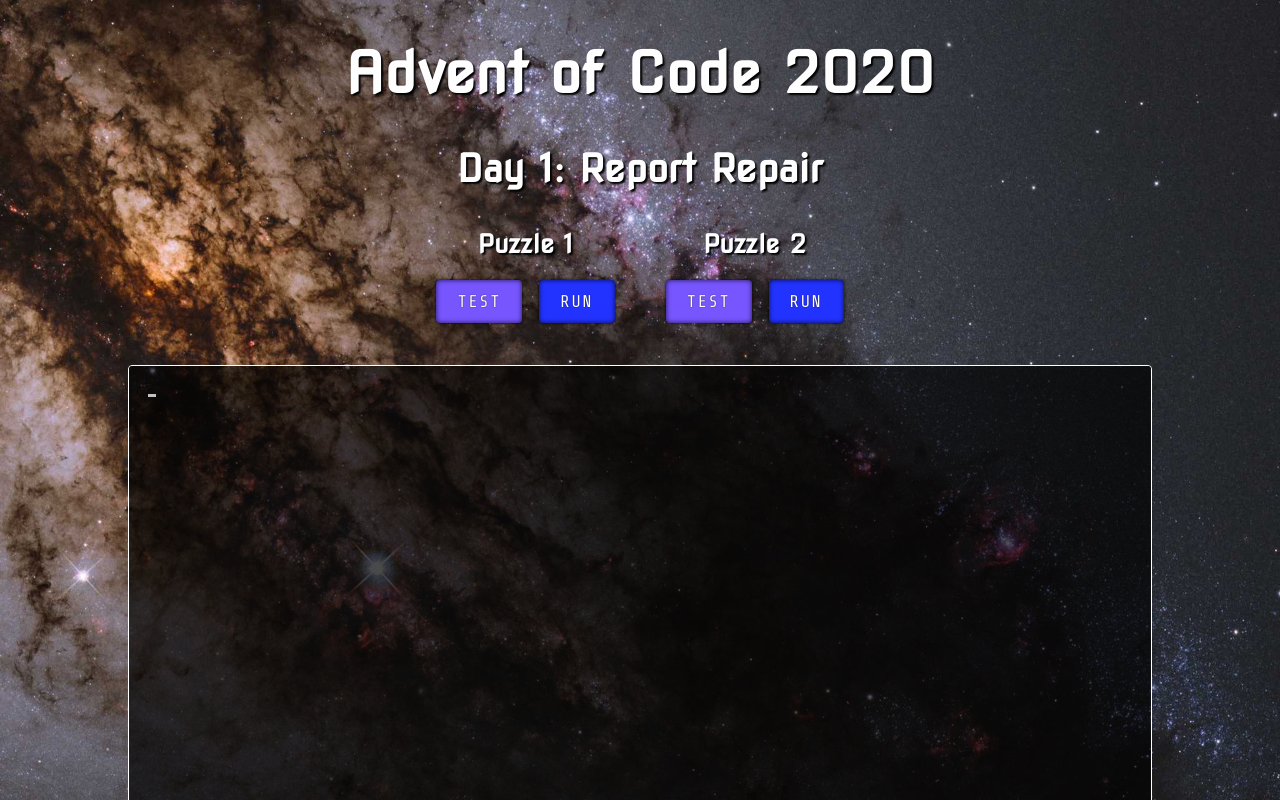
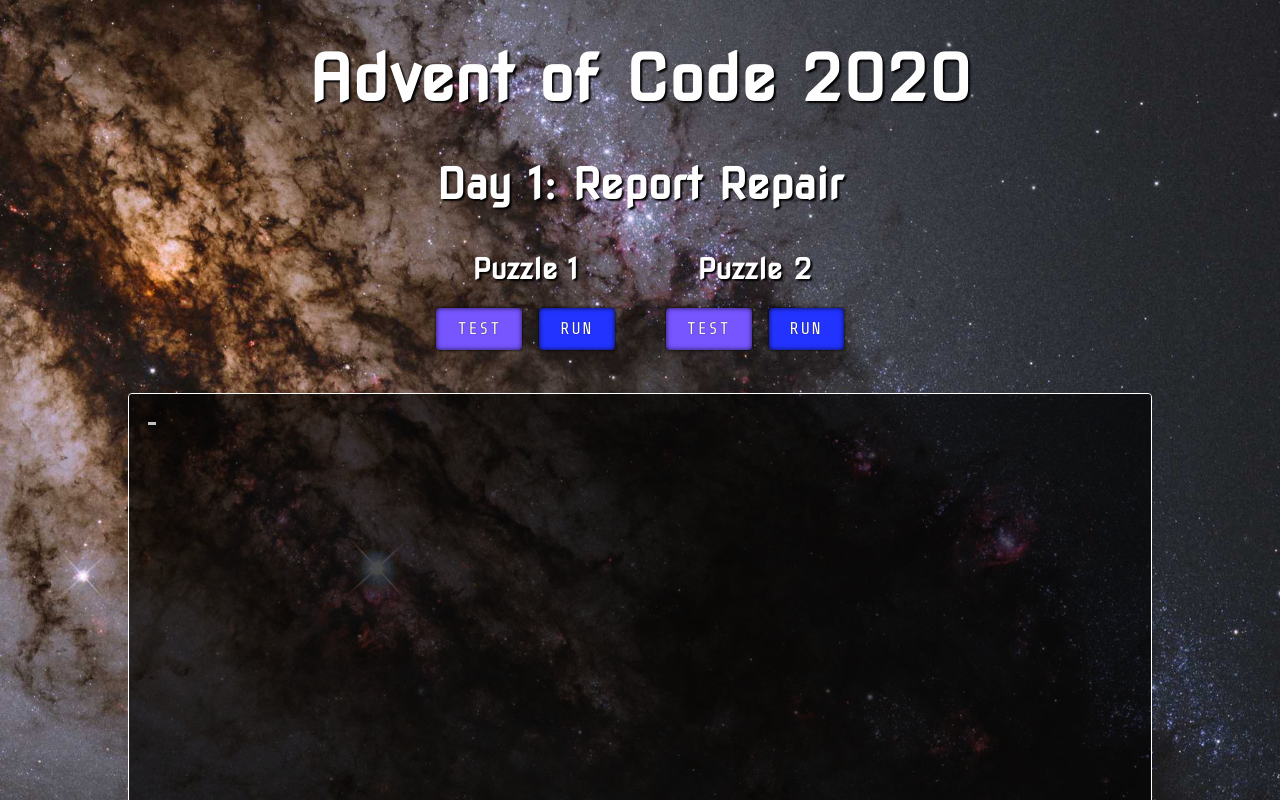
Before and after one commit to lrc-se/aoc-2020, a Vue app: page /day/1 in a window 1280 px wide. Shown: the top 800 px of the page. Built offline with nearby package versions, Linux system fonts and the light colour scheme.

Commit message:
Updated styling

```diff
--- a/src/App.vue
+++ b/src/App.vue
@@ -48,17 +48,17 @@
 
 h1 {
   margin: 0 0 .5em;
-  font-size: 3.333em;
+  font-size: 3.75em;
 }
 
 h2 {
   margin: .75em 0 .333em;
-  font-size: 2.25em;
+  font-size: 2.5em;
 }
 
 h3 {
   margin: .75em 0 .333em;
-  font-size: 1.5em;
+  font-size: 1.667em;
 }
 
 a {
--- a/src/views/Home.vue
+++ b/src/views/Home.vue
@@ -36,13 +36,14 @@
   margin: -1em;
   padding: 0;
   display: flex;
+  flex-wrap: wrap;
   justify-content: center;
 }
 
 nav li {
   list-style-type: none;
   margin: 1em;
-  flex: 0 0 20%;
+  flex: 0 0 calc(20% - 2em);
 }
 
 nav a {
```
